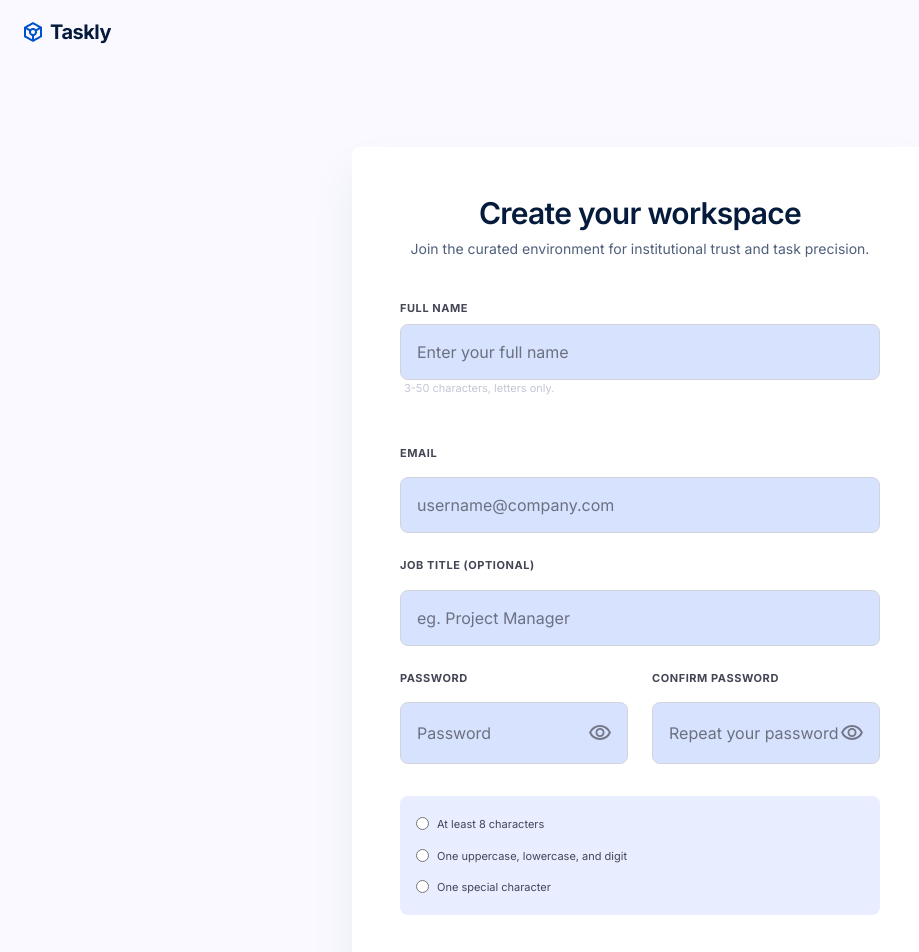
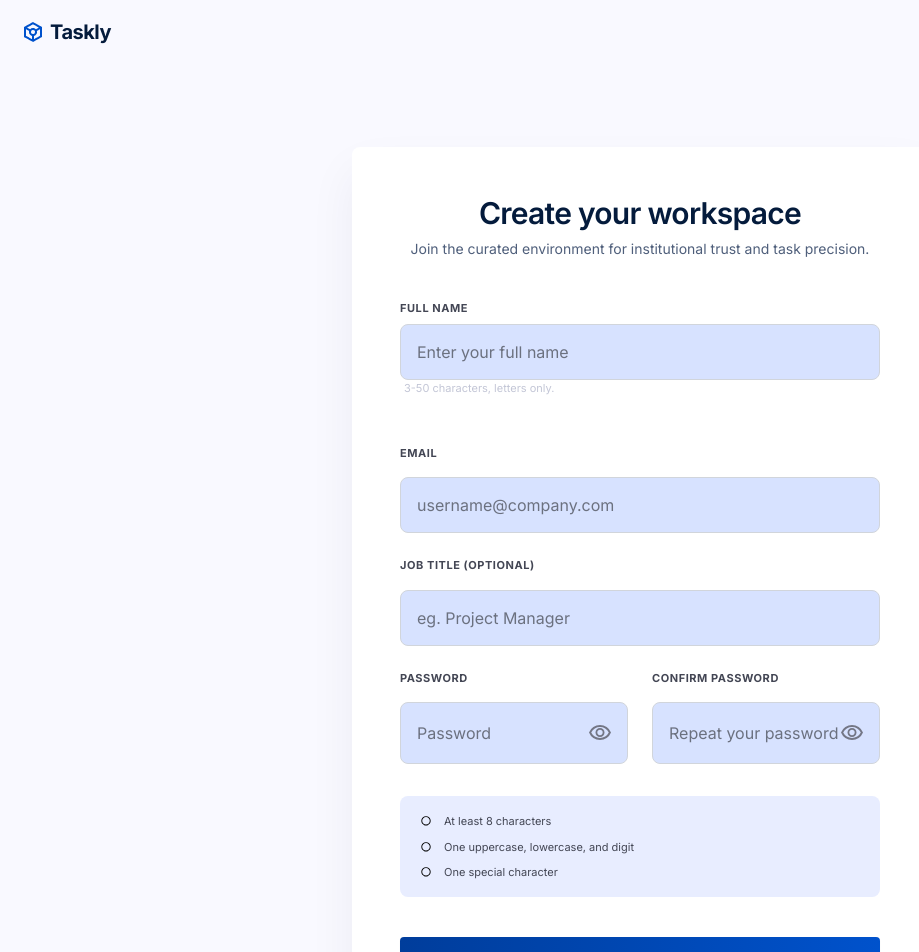
Before and after one commit to ShaymaaEssa/TaskStack, an Angular app: page /signup in a window 1280 px wide. Shown: the top 952 px of the page, without its empty margins (0-919 px from the left). Built offline with nearby package versions, Linux system fonts and the light colour scheme.

Commit message:
signup:validation rules section

```diff
--- a/src/app/pages/signup/signup.component.html
+++ b/src/app/pages/signup/signup.component.html
@@ -270,7 +270,6 @@
                   placeholder="Repeat your password"
                   class="border w-full border-border rounded-lg py-4.5 px-4 bg-input text-[16px] focus:outline-none focus:ring-2 focus:ring-blue-500"
                 />
-
               </div>
               <div class="confirmpassword-errmsg">
                 @if (
@@ -295,16 +294,22 @@
                     <span class="sr-only">Danger</span>
                     <div>
                       <ul class="mt-1.5 list-disc list-inside">
-                        @if (signupForm.get('confirmPassword')?.hasError('required')) {
+                        @if (
+                          signupForm
+                            .get('confirmPassword')
+                            ?.hasError('required')
+                        ) {
                           <li>Confirm password is required.</li>
-      } @else if (signupForm.get('confirmPassword')?.hasError('mismatch')) {
+                        } @else if (
+                          signupForm
+                            .get('confirmPassword')
+                            ?.hasError('mismatch')
+                        ) {
                           <li>Passwords do not match.</li>
                         }
                       </ul>
                     </div>
                   </div>
-
-
                 }
               </div>
             </div>
@@ -315,12 +320,31 @@
           >
             <div class="rule-item flex flex-row items-center gap-2">
               <div class="check-icon w-fit">
-                <input
-                  type="radio"
-                  id="html"
-                  name="fav_language"
-                  value="HTML"
+                @if (passwordMeetsLength()) {
+                  <svg
+                    xmlns="http://www.w3.org/2000/svg"
+                    height="11.67px"
+                    viewBox="0 -960 960 960"
+                    width="20px"
+                    fill="var(--color-green-004E32)"
+                  >
+                    <path
+                      d="M616-344.23q56-56.22 56-136Q672-560 615.77-616q-56.22-56-136-56Q400-672 344-615.77q-56 56.22-56 136Q288-400 344.23-344q56.22 56 136 56Q560-288 616-344.23ZM480.28-96Q401-96 331-126t-122.5-82.5Q156-261 126-330.96t-30-149.5Q96-560 126-629.5q30-69.5 82.5-122T330.96-834q69.96-30 149.5-30t149.04 30q69.5 30 122 82.5T834-629.28q30 69.73 30 149Q864-401 834-331t-82.5 122.5Q699-156 629.28-126q-69.73 30-149 30Zm-.28-72q130 0 221-91t91-221q0-130-91-221t-221-91q-130 0-221 91t-91 221q0 130 91 221t221 91Z"
                     />
+                  </svg>
+                } @else {
+                  <svg
+                    xmlns="http://www.w3.org/2000/svg"
+                    height="11.67px"
+                    viewBox="0 -960 960 960"
+                    width="20px"
+                    fill="var(--color-gray-737685)"
+                  >
+                    <path
+                      d="M480.28-96Q401-96 331-126t-122.5-82.5Q156-261 126-330.96t-30-149.5Q96-560 126-629.5q30-69.5 82.5-122T330.96-834q69.96-30 149.5-30t149.04 30q69.5 30 122 82.5T834-629.28q30 69.73 30 149Q864-401 834-331t-82.5 122.5Q699-156 629.28-126q-69.73 30-149 30Zm-.28-72q130 0 221-91t91-221q0-130-91-221t-221-91q-130 0-221 91t-91 221q0 130 91 221t221 91Z"
+                    />
+                  </svg>
+                }
               </div>
               <p class="text-[11px] leading-4.5 text-label">
                 At least 8 characters
@@ -329,12 +353,31 @@
 
             <div class="rule-item flex flex-row items-center gap-2">
               <div class="check-icon w-fit">
-                <input
-                  type="radio"
-                  id="html"
-                  name="fav_language"
-                  value="HTML"
+                @if (passwordHasUpperLowerDigit()) {
+                  <svg
+                    xmlns="http://www.w3.org/2000/svg"
+                    height="11.67px"
+                    viewBox="0 -960 960 960"
+                    width="20px"
+                    fill="var(--color-green-004E32)"
+                  >
+                    <path
+                      d="M616-344.23q56-56.22 56-136Q672-560 615.77-616q-56.22-56-136-56Q400-672 344-615.77q-56 56.22-56 136Q288-400 344.23-344q56.22 56 136 56Q560-288 616-344.23ZM480.28-96Q401-96 331-126t-122.5-82.5Q156-261 126-330.96t-30-149.5Q96-560 126-629.5q30-69.5 82.5-122T330.96-834q69.96-30 149.5-30t149.04 30q69.5 30 122 82.5T834-629.28q30 69.73 30 149Q864-401 834-331t-82.5 122.5Q699-156 629.28-126q-69.73 30-149 30Zm-.28-72q130 0 221-91t91-221q0-130-91-221t-221-91q-130 0-221 91t-91 221q0 130 91 221t221 91Z"
                     />
+                  </svg>
+                } @else {
+                  <svg
+                    xmlns="http://www.w3.org/2000/svg"
+                    height="11.67px"
+                    viewBox="0 -960 960 960"
+                    width="20px"
+                    fill="var(--color-gray-737685)"
+                  >
+                    <path
+                      d="M480.28-96Q401-96 331-126t-122.5-82.5Q156-261 126-330.96t-30-149.5Q96-560 126-629.5q30-69.5 82.5-122T330.96-834q69.96-30 149.5-30t149.04 30q69.5 30 122 82.5T834-629.28q30 69.73 30 149Q864-401 834-331t-82.5 122.5Q699-156 629.28-126q-69.73 30-149 30Zm-.28-72q130 0 221-91t91-221q0-130-91-221t-221-91q-130 0-221 91t-91 221q0 130 91 221t221 91Z"
+                    />
+                  </svg>
+                }
               </div>
               <p class="text-[11px] leading-4.5 text-label">
                 One uppercase, lowercase, and digit
@@ -343,19 +386,37 @@
 
             <div class="rule-item flex flex-row items-center gap-2">
               <div class="check-icon w-fit">
-                <input
-                  type="radio"
-                  id="html"
-                  name="fav_language"
-                  value="HTML"
+                @if (passwordHasSpecialCharacter()) {
+                  <svg
+                    xmlns="http://www.w3.org/2000/svg"
+                    height="11.67px"
+                    viewBox="0 -960 960 960"
+                    width="20px"
+                    fill="var(--color-green-004E32)"
+                  >
+                    <path
+                      d="M616-344.23q56-56.22 56-136Q672-560 615.77-616q-56.22-56-136-56Q400-672 344-615.77q-56 56.22-56 136Q288-400 344.23-344q56.22 56 136 56Q560-288 616-344.23ZM480.28-96Q401-96 331-126t-122.5-82.5Q156-261 126-330.96t-30-149.5Q96-560 126-629.5q30-69.5 82.5-122T330.96-834q69.96-30 149.5-30t149.04 30q69.5 30 122 82.5T834-629.28q30 69.73 30 149Q864-401 834-331t-82.5 122.5Q699-156 629.28-126q-69.73 30-149 30Zm-.28-72q130 0 221-91t91-221q0-130-91-221t-221-91q-130 0-221 91t-91 221q0 130 91 221t221 91Z"
                     />
+                  </svg>
+                } @else {
+                  <svg
+                    xmlns="http://www.w3.org/2000/svg"
+                    height="11.67px"
+                    viewBox="0 -960 960 960"
+                    width="20px"
+                    fill="var(--color-gray-737685)"
+                  >
+                    <path
+                      d="M480.28-96Q401-96 331-126t-122.5-82.5Q156-261 126-330.96t-30-149.5Q96-560 126-629.5q30-69.5 82.5-122T330.96-834q69.96-30 149.5-30t149.04 30q69.5 30 122 82.5T834-629.28q30 69.73 30 149Q864-401 834-331t-82.5 122.5Q699-156 629.28-126q-69.73 30-149 30Zm-.28-72q130 0 221-91t91-221q0-130-91-221t-221-91q-130 0-221 91t-91 221q0 130 91 221t221 91Z"
+                    />
+                  </svg>
+                }
               </div>
               <p class="text-[11px] leading-4.5 text-label">
                 One special character
               </p>
             </div>
           </div>
-
 
           <button
             type="submit"
--- a/src/app/pages/signup/signup.component.ts
+++ b/src/app/pages/signup/signup.component.ts
@@ -107,4 +107,23 @@ export class SignupComponent implements OnInit {
       },
     });
   }
+
+  passwordMeetsLength(): boolean {
+    const password = this.signupForm.get('password')?.value || '';
+    return password.length >= 8;
+  }
+
+  passwordHasUpperLowerDigit(): boolean {
+    const password = this.signupForm.get('password')?.value || '';
+
+    return (
+      /[A-Z]/.test(password) && /[a-z]/.test(password) && /\d/.test(password)
+    );
+  }
+
+  passwordHasSpecialCharacter(): boolean {
+    const password = this.signupForm.get('password')?.value || '';
+
+    return /[!@#$%^&*]/.test(password);
+  }
 }
--- a/src/styles.scss
+++ b/src/styles.scss
@@ -16,8 +16,9 @@
   --color-heading: #041b3c;
   --color-body: #4f5f7b;
   --color-label: #434654;
-  --color-icon: #737685;
+  --color-gray-737685: #737685;
   --color-validationhints: #e8edff;
+  --color-green-004E32: #004e32;
 
   /* ========= Fonts ========= */
 
```
Lines whose indentation alone changed are shown as unchanged.
